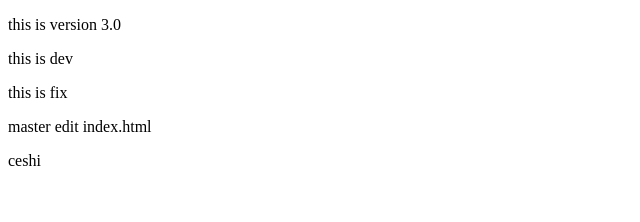
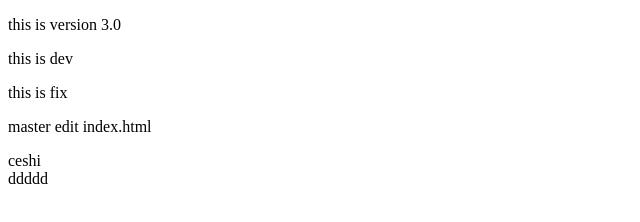
Before and after one commit to youismylove/pilishen, a plain HTML site: page index.html in a window 1280 px wide. Shown: the full height of the page, 0-640 px from the left. Drawn offline with Linux system fonts and the light colour scheme.

Commit message:
fix edit

```diff
--- a/index.html
+++ b/index.html
@@ -10,5 +10,6 @@
 	<p>this is fix</p>
 	<p>master edit index.html</p>
 	<div id="d">ceshi</div>
+	<div id="fix">ddddd</div>
 </body>
 </html>
```
